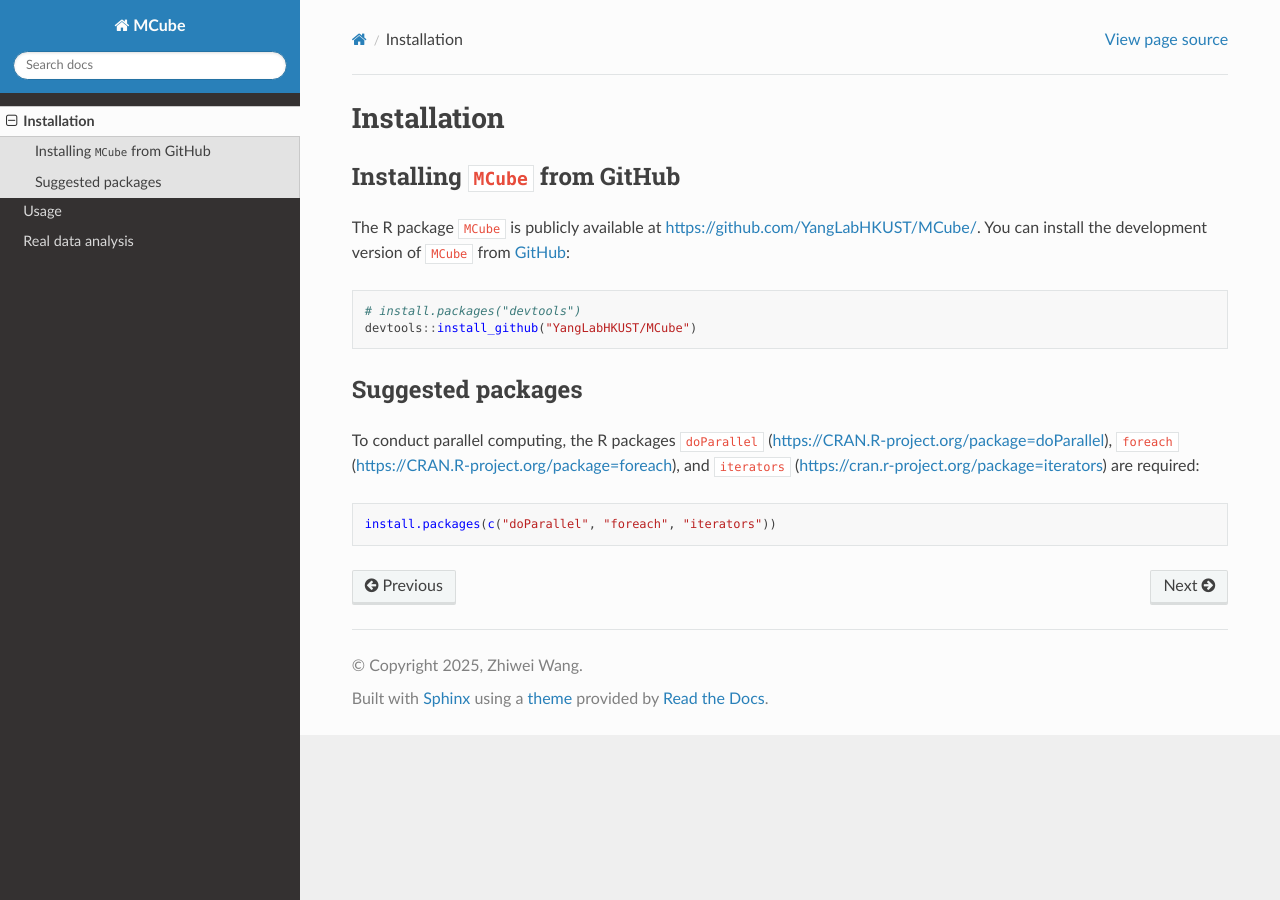
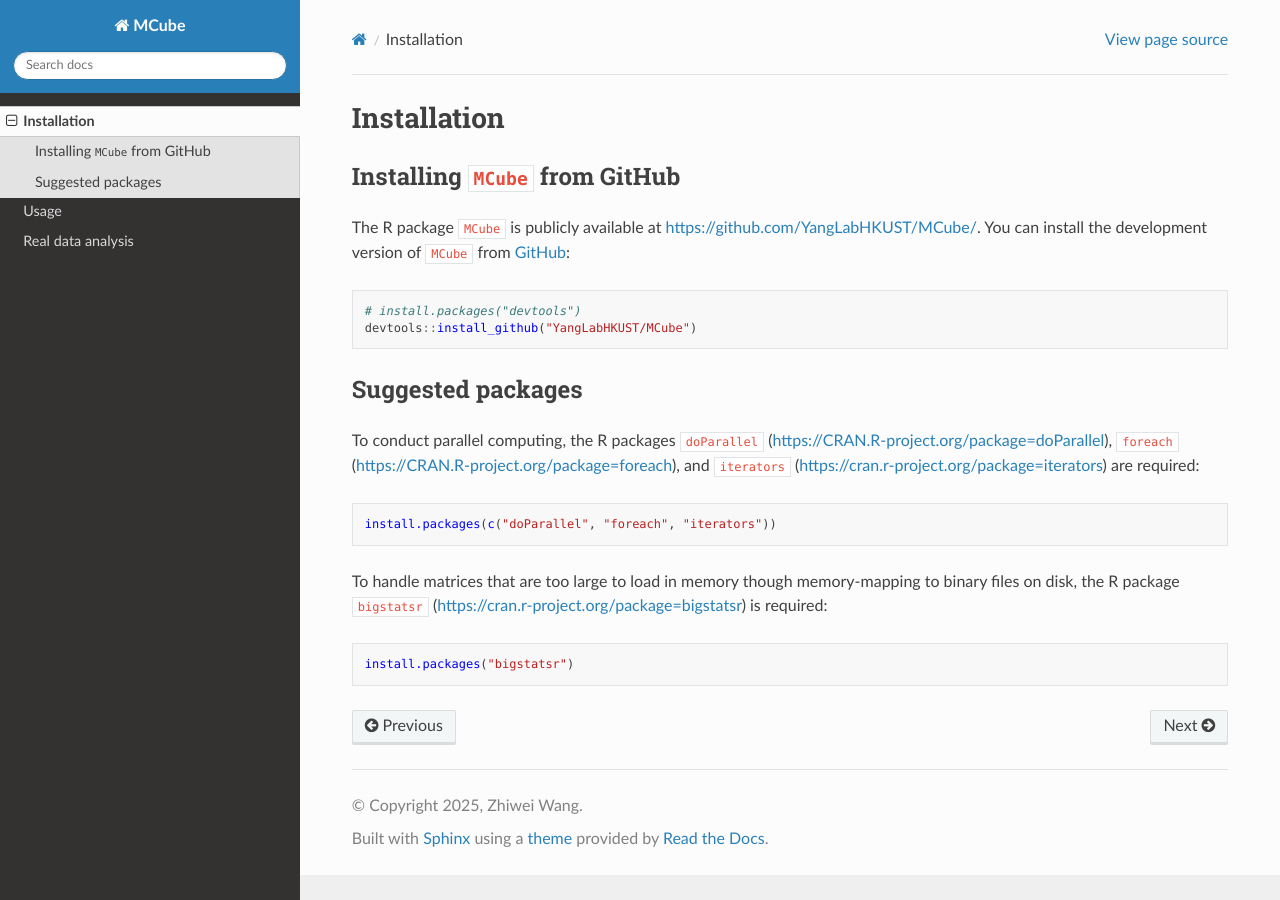
Before and after one commit to statwangz/MCube-tutorial, a Sphinx documentation site: the page built from docs/source/installation.rst, in a window 1280 px wide. Built offline with Sphinx 7.4.7 and the Read the Docs theme 3.1.0, drawn with Linux system fonts in a browser that asks for light colours; pages that are not in the unit, such as notebooks, are missing from menus.

Commit message:
Update installation.rst

```diff
--- a/docs/source/installation.rst
+++ b/docs/source/installation.rst
@@ -24,3 +24,11 @@
 .. code-block:: r
 
   install.packages(c("doParallel", "foreach", "iterators"))
+
+To handle matrices that are too large to load in memory
+though memory-mapping to binary files on disk,
+the R package ``bigstatsr`` (https://cran.r-project.org/package=bigstatsr) is required:
+
+.. code-block:: r
+
+  install.packages("bigstatsr")
```
